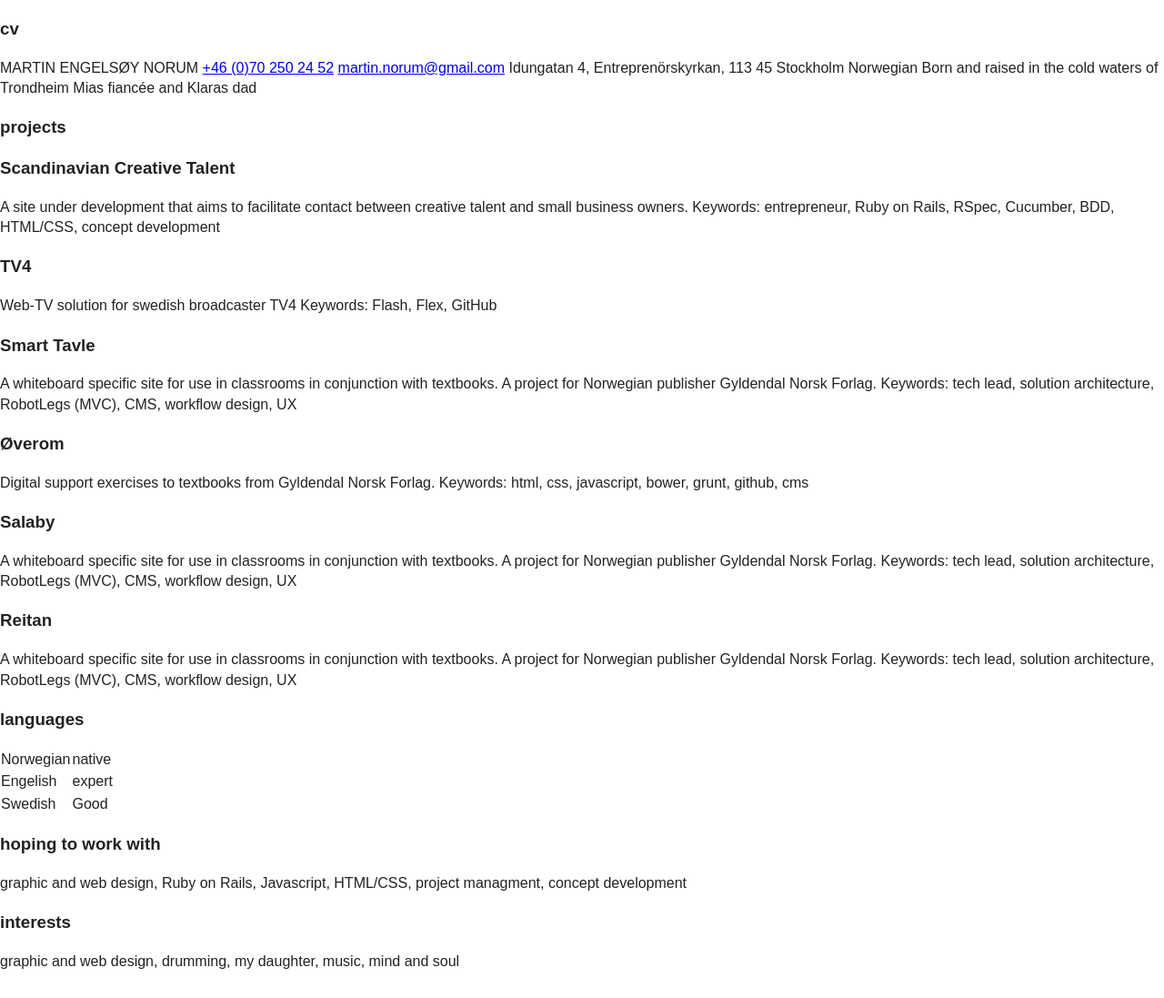
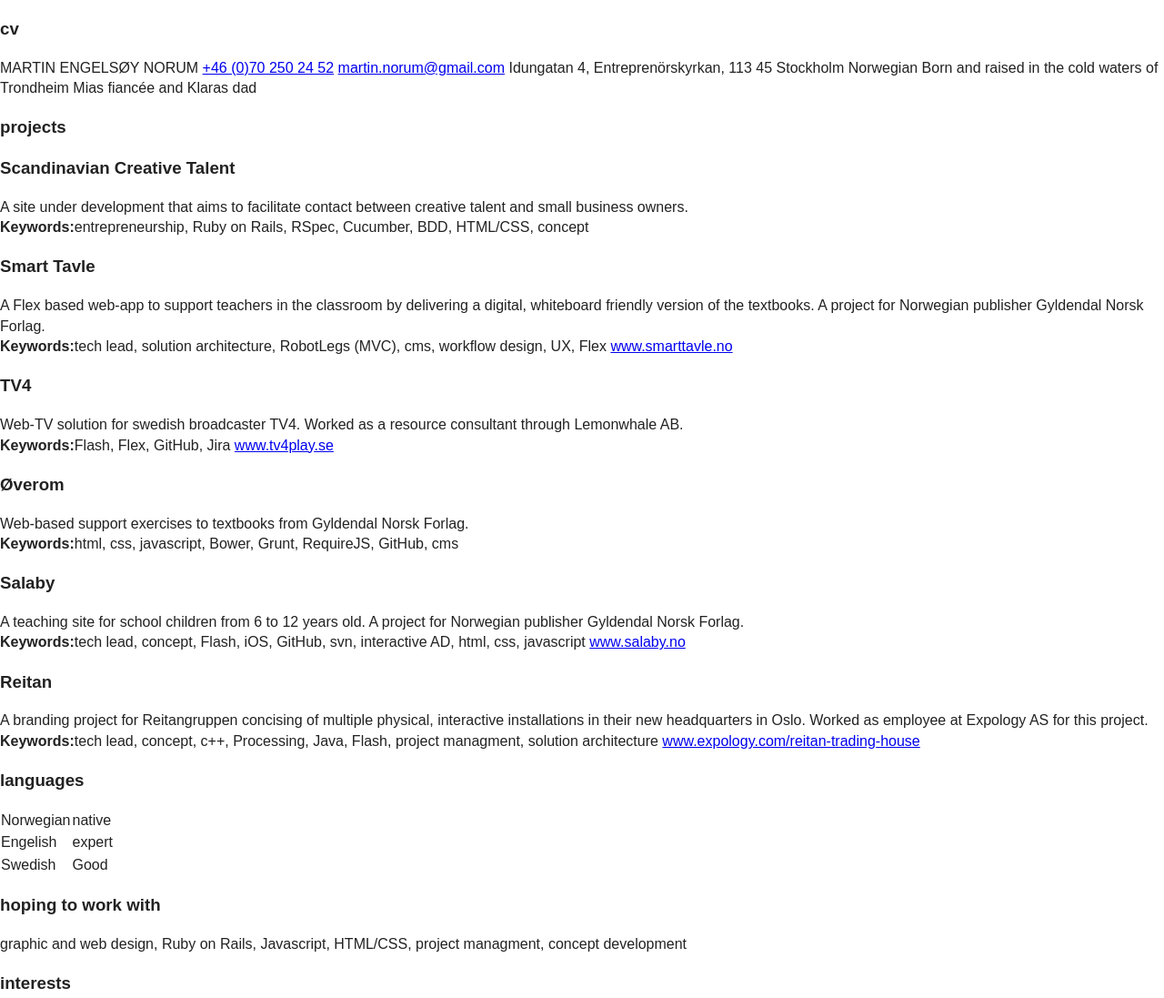
Before and after one commit to martinnorum/martinnorum.github.io, a website: page index.html in a window 1280 px wide. Shown: the top 1097 px of the page at 91% size. Drawn offline with Linux system fonts and the light colour scheme.

Commit message:
Structured content

```diff
--- a/index.html
+++ b/index.html
@@ -36,27 +36,47 @@
             <h3>projects</h3>
             <article>
                 <h3>Scandinavian Creative Talent</h3>
-                <p>A site under development that aims to facilitate contact between creative talent and small business owners. Keywords: entrepreneur, Ruby on Rails, RSpec, Cucumber, BDD, HTML/CSS, concept development</p>
+                <p>A site under development that aims to facilitate contact between creative talent and small business owners.
+                    <br>
+                    <strong>Keywords:</strong>entrepreneurship, Ruby on Rails, RSpec, Cucumber, BDD, HTML/CSS, concept</p>
+            </article>
+            <article>
+                <h3>Smart Tavle</h3>
+                <p>A Flex based web-app to support teachers in the classroom by delivering a digital, whiteboard friendly version of the textbooks. A project for Norwegian publisher Gyldendal Norsk Forlag.
+                    <br>
+                    <strong>Keywords:</strong>tech lead, solution architecture, RobotLegs (MVC), cms, workflow design, UX, Flex
+                    <a href="http://www.salaby.no">www.smarttavle.no</a>
+                </p>
             </article>
             <article>
                 <h3>TV4</h3>
-                <p>Web-TV solution for swedish broadcaster TV4 Keywords: Flash, Flex, GitHub</p>
-            </article>
-            <article>
-                <h3>Smart Tavle</h3>
-                <p>A whiteboard specific site for use in classrooms in conjunction with textbooks. A project for Norwegian publisher Gyldendal Norsk Forlag. Keywords: tech lead, solution architecture, RobotLegs (MVC), CMS, workflow design, UX</p>
+                <p>Web-TV solution for swedish broadcaster TV4. Worked as a resource consultant through Lemonwhale AB.
+                    <br>
+                    <strong>Keywords:</strong>Flash, Flex, GitHub, Jira
+                    <a href="http://www.salaby.no">www.tv4play.se</a>
+                </p>
             </article>
             <article>
                 <h3>Øverom</h3>
-                <p>Digital support exercises to textbooks from Gyldendal Norsk Forlag. Keywords: html, css, javascript, bower, grunt, github, cms</p>
+                <p>Web-based support exercises to textbooks from Gyldendal Norsk Forlag.
+                    <br>
+                    <strong>Keywords:</strong>html, css, javascript, Bower, Grunt, RequireJS, GitHub, cms</p>
             </article>
             <article>
                 <h3>Salaby</h3>
-                <p>A whiteboard specific site for use in classrooms in conjunction with textbooks. A project for Norwegian publisher Gyldendal Norsk Forlag. Keywords: tech lead, solution architecture, RobotLegs (MVC), CMS, workflow design, UX</p>
+                <p>A teaching site for school children from 6 to 12 years old. A project for Norwegian publisher Gyldendal Norsk Forlag.
+                    <br>
+                    <strong>Keywords:</strong>tech lead, concept, Flash, iOS, GitHub, svn, interactive AD, html, css, javascript
+                    <a href="http://www.salaby.no">www.salaby.no</a>
+                </p>
             </article>
             <article>
                 <h3>Reitan</h3>
-                <p>A whiteboard specific site for use in classrooms in conjunction with textbooks. A project for Norwegian publisher Gyldendal Norsk Forlag. Keywords: tech lead, solution architecture, RobotLegs (MVC), CMS, workflow design, UX</p>
+                <p>A branding project for Reitangruppen concising of multiple physical, interactive installations in their new headquarters in Oslo. Worked as employee at Expology AS for this project.
+                    <br>
+                    <strong>Keywords:</strong>tech lead, concept, c++, Processing, Java, Flash, project managment, solution architecture
+                    <a href="http://www.expology.com/reitan-trading-house">www.expology.com/reitan-trading-house</a>
+                </p>
             </article>
         </section>
 
```
